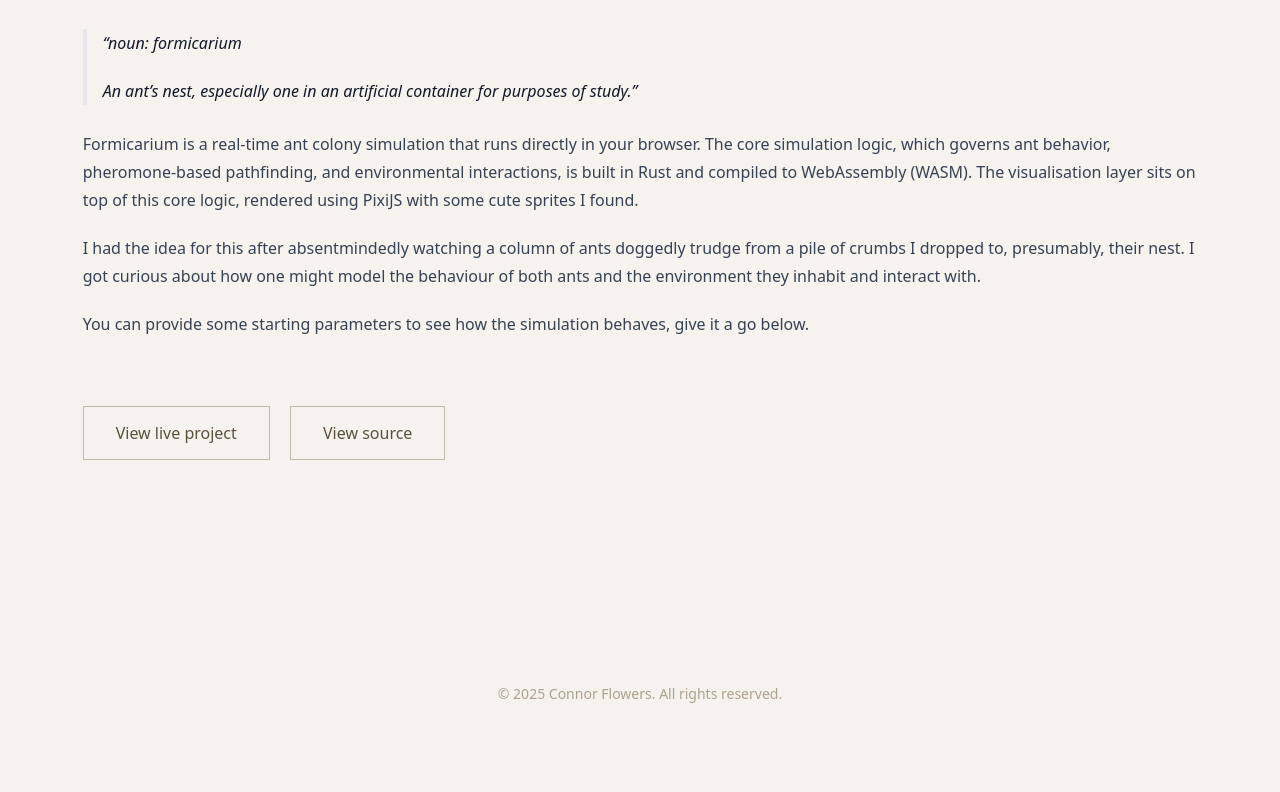
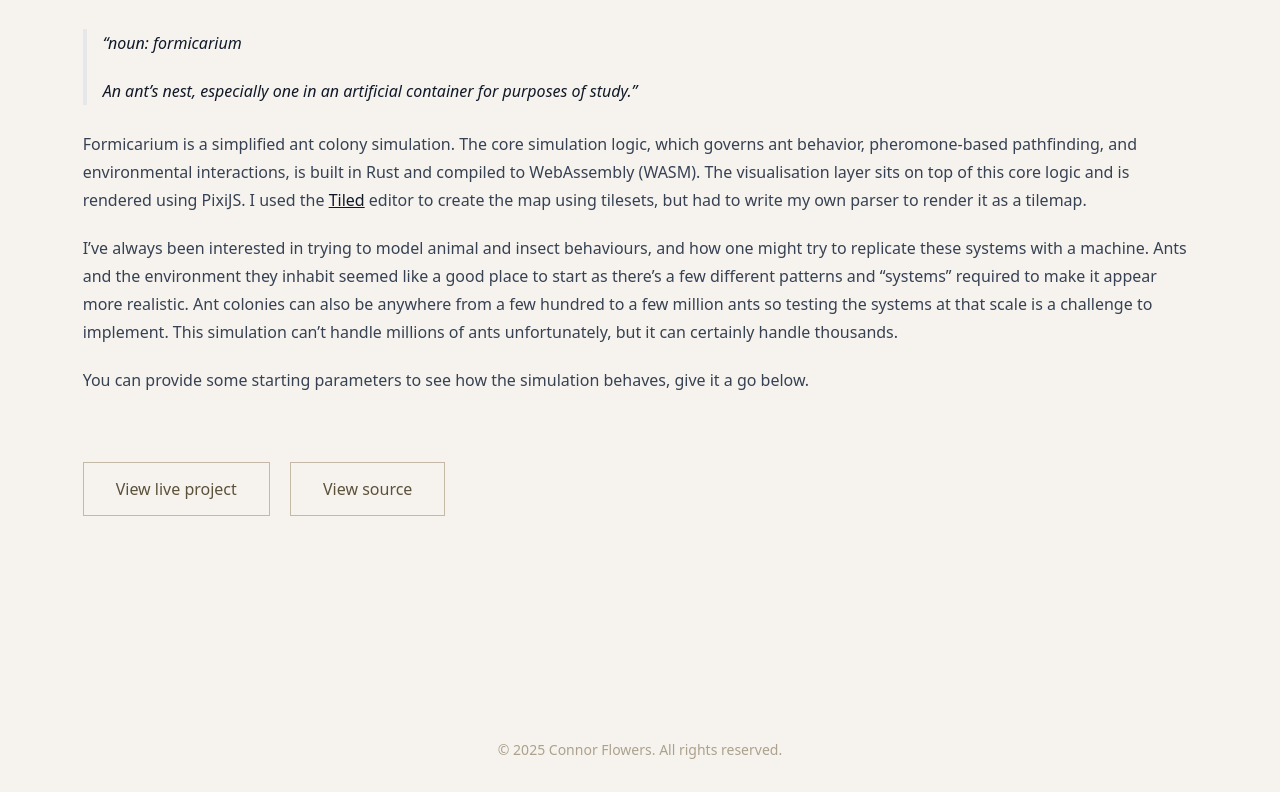
Before and after one commit to c-florist/portfolio, an Astro site: page /projects/formicarium in a window 1280 px wide. Shown: the part 957-1749 px from the top of the page. Before the commit the page ends 1693 px from the top, so only its background shows below. Built offline with nearby package versions, Linux system fonts and the light colour scheme; Astro itself is replaced by a stand-in of ours.

Commit message:
write a better overview of the formicarium project

```diff
--- a/src/content/projects/formicarium.md
+++ b/src/content/projects/formicarium.md
@@ -1,6 +1,6 @@
 ---
 title: "Formicarium"
-description: "A real-time simulation of an ant colony, built to visualise the emergent behavior of ants (for fun)."
+description: "A simulation of an ant colony, built to explore behavioural patterns."
 publishDate: "2025-08-02"
 heroImage: "./hero.png"
 liveUrl: "https://formicarium.connorflowers.dev"
@@ -14,8 +14,8 @@ technologies: ["Rust", "WebAssembly", "PixiJS"]
 >
 > An ant's nest, especially one in an artificial container for purposes of study.
 
-Formicarium is a real-time ant colony simulation that runs directly in your browser. The core simulation logic, which governs ant behavior, pheromone-based pathfinding, and environmental interactions, is built in Rust and compiled to WebAssembly (WASM). The visualisation layer sits on top of this core logic, rendered using PixiJS with some cute sprites I found.
+Formicarium is a simplified ant colony simulation. The core simulation logic, which governs ant behavior, pheromone-based pathfinding, and environmental interactions, is built in Rust and compiled to WebAssembly (WASM). The visualisation layer sits on top of this core logic and is rendered using PixiJS. I used the [Tiled](https://www.mapeditor.org/) editor to create the map using tilesets, but had to write my own parser to render it as a tilemap.
 
-I had the idea for this after absentmindedly watching a column of ants doggedly trudge from a pile of crumbs I dropped to, presumably, their nest. I got curious about how one might model the behaviour of both ants and the environment they inhabit and interact with.
+I've always been interested in trying to model animal and insect behaviours, and how one might try to replicate these systems with a machine. Ants and the environment they inhabit seemed like a good place to start as there's a few different patterns and "systems" required to make it appear more realistic. Ant colonies can also be anywhere from a few hundred to a few million ants so testing the systems at that scale is a challenge to implement. This simulation can't handle millions of ants unfortunately, but it can certainly handle thousands.
 
 You can provide some starting parameters to see how the simulation behaves, give it a go below.
```
